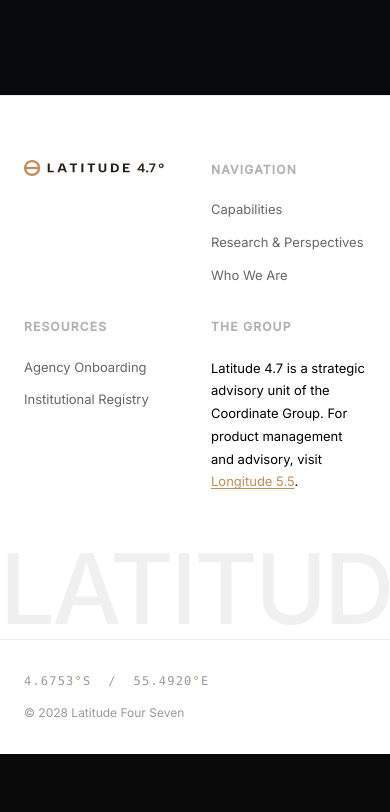
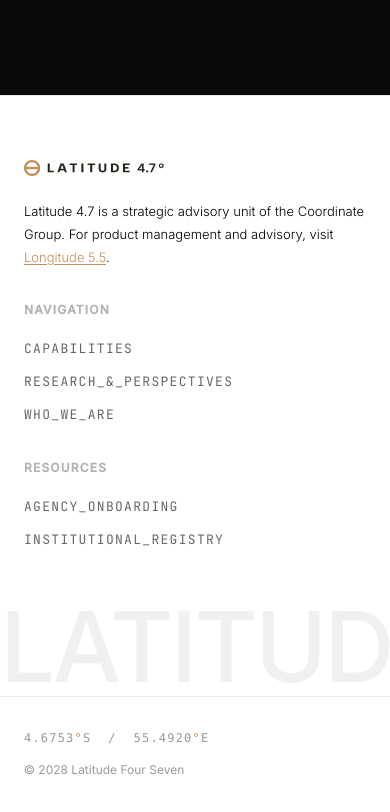
Before and after one commit to coordinategroup/latitude-4-7, a Next.js app: page /sovereign-architecture in a window 390 px wide. Shown: the part 6287-7099 px from the top of the page. Before the commit the page ends 7041 px from the top, so only its background shows below. Built offline with nearby package versions, Linux system fonts and the light colour scheme.

Commit message:
feat: mobile fixes, new card layout, footer updates, research URL rename

```diff
--- a/src/app/research/[slug]/page.tsx
+++ b/src/app/research-and-perspectives/[slug]/page.tsx
@@ -465,7 +465,7 @@ export default async function ArticlePage(
                 {post.relatedContent.map((related) => (
                   <Link
                     key={related._id}
-                    href={`/research/${related.slug.current}`}
+                    href={`/research-and-perspectives/${related.slug.current}`}
                     className="group relative overflow-hidden flex flex-col min-h-[320px] border border-white/[0.06] hover:border-white/[0.12] transition-colors duration-300"
                   >
                     {/* Image */}
--- a/src/app/research/page.tsx
+++ b/src/app/research-and-perspectives/page.tsx
@@ -32,7 +32,7 @@ export default async function ResearchPage() {
       <main className="bg-[#08090A] min-h-screen">
 
         {/* ── Page header ──────────────────────────────────────────────── */}
-        <section className="px-20 md:px-32 pt-24 pb-16 border-b border-white/[0.06]">
+        <section className="px-6 md:px-20 lg:px-32 pt-40 pb-16 border-b border-white/[0.06]">
           <div className="flex flex-col md:flex-row md:items-end md:justify-between gap-6">
             <div className="flex flex-col gap-4">
               <span className="text-[12px] font-semibold uppercase tracking-widest text-[#8a8f98]">
--- a/src/components/Footer.tsx
+++ b/src/components/Footer.tsx
@@ -1,13 +1,15 @@
 import Image from "next/image";
+
+const monoStyle = { fontFamily: "var(--font-jetbrains-mono)" };
 
 export default function Footer() {
   return (
     <footer className="bg-white border-t border-black/[0.08] -mx-[calc((100vw-100%)/2)] px-[calc((100vw-100%)/2)]">
       <div className="px-6 md:px-20 lg:px-32 pt-16 md:pt-32 pb-0">
 
-        <div className="grid grid-cols-2 md:grid-cols-4 gap-8 md:gap-8 pb-12 md:pb-20">
+        <div className="grid grid-cols-1 md:grid-cols-[2fr_1fr_1fr] gap-8 md:gap-16 pb-12 md:pb-20">
 
-          {/* Column 1: Identity */}
+          {/* Column 1: Identity + Group blurb */}
           <div className="flex flex-col gap-6">
             <Image
               src="/images/Logos/Logo_inverted.png"
@@ -16,6 +18,13 @@ export default function Footer() {
               height={40}
               className="object-contain object-left"
             />
+            <p className="text-[13px] font-light text-black leading-[1.75]">
+              Latitude 4.7 is a strategic advisory unit of the Coordinate Group. For product management and advisory, visit{" "}
+              <a href="#" className="text-[#C48C59] hover:text-[#b37a48] transition-colors duration-200 underline underline-offset-2">
+                Longitude 5.5
+              </a>
+              .
+            </p>
           </div>
 
           {/* Column 2: Navigation */}
@@ -24,14 +33,14 @@ export default function Footer() {
               Navigation
             </span>
             <nav className="flex flex-col gap-3">
-              <a href="#" className="text-[13px] text-black/60 hover:text-black transition-colors duration-200">
-                Capabilities
+              <a href="#" className="text-[13px] tracking-widest text-black/60 hover:text-black transition-colors duration-200 uppercase" style={monoStyle}>
+                CAPABILITIES
               </a>
-              <a href="/research" className="text-[13px] text-black/60 hover:text-black transition-colors duration-200">
-                Research &amp; Perspectives
+              <a href="/research-and-perspectives" className="text-[13px] tracking-widest text-black/60 hover:text-black transition-colors duration-200 uppercase" style={monoStyle}>
+                RESEARCH_&amp;_PERSPECTIVES
               </a>
-              <a href="#" className="text-[13px] text-black/60 hover:text-black transition-colors duration-200">
-                Who We Are
+              <a href="/who-we-are" className="text-[13px] tracking-widest text-black/60 hover:text-black transition-colors duration-200 uppercase" style={monoStyle}>
+                WHO_WE_ARE
               </a>
             </nav>
           </div>
@@ -42,27 +51,13 @@ export default function Footer() {
               Resources
             </span>
             <nav className="flex flex-col gap-3">
-              <a href="#" className="text-[13px] text-black/60 hover:text-black transition-colors duration-200">
-                Agency Onboarding
+              <a href="#" className="text-[13px] tracking-widest text-black/60 hover:text-black transition-colors duration-200 uppercase" style={monoStyle}>
+                AGENCY_ONBOARDING
               </a>
-              <a href="#" className="text-[13px] text-black/60 hover:text-black transition-colors duration-200">
-                Institutional Registry
+              <a href="#" className="text-[13px] tracking-widest text-black/60 hover:text-black transition-colors duration-200 uppercase" style={monoStyle}>
+                INSTITUTIONAL_REGISTRY
               </a>
             </nav>
-          </div>
-
-          {/* Column 4: The Group */}
-          <div className="flex flex-col gap-5">
-            <span className="text-[12px] font-semibold uppercase tracking-widest text-black/30">
-              The Group
-            </span>
-            <p className="text-[13px] text-black leading-[1.75]">
-              Latitude 4.7 is a strategic advisory unit of the Coordinate Group. For product management and advisory, visit{" "}
-              <a href="#" className="text-[#C48C59] hover:text-[#b37a48] transition-colors duration-200 underline underline-offset-2">
-                Longitude 5.5
-              </a>
-              .
-            </p>
           </div>
 
         </div>
--- a/src/components/Hero.tsx
+++ b/src/components/Hero.tsx
@@ -141,7 +141,7 @@ function HeroGrid() {
 
 export default function Hero() {
   return (
-    <section className="relative overflow-hidden min-h-screen bg-black">
+    <section className="relative overflow-hidden min-h-[100dvh] bg-black">
 
       {/* Background video */}
       <video
@@ -164,7 +164,7 @@ export default function Hero() {
       <HeroGrid />
 
       {/* Heading + subtext + button — bottom left */}
-      <div className="absolute bottom-0 left-0 flex flex-col items-start px-6 pb-12 md:px-32 md:pb-24">
+      <div className="absolute bottom-0 left-0 flex flex-col items-start px-6 pb-28 md:px-32 md:pb-24">
         <motion.h1
           className="font-medium text-[#F8FAFC] tracking-[-0.02em] text-left text-[26px] md:text-[42px] lg:text-[52px] 3xl:text-[80px] leading-[1.1]"
           variants={fadeUp}
@@ -216,7 +216,7 @@ export default function Hero() {
         custom={0.35}
         initial="hidden"
         animate="visible"
-        className="absolute bottom-12 md:bottom-16 right-0 px-6 md:px-32 flex items-center gap-2.5"
+        className="absolute bottom-28 md:bottom-16 right-0 px-6 md:px-32 flex items-center gap-2.5"
       >
         <span className="flicker w-1.5 h-1.5 rounded-full bg-[#D4B996]/70 shrink-0" />
         <span
--- a/src/components/NewsInsights.tsx
+++ b/src/components/NewsInsights.tsx
@@ -108,7 +108,7 @@ export default function NewsInsights({ articles }: { articles: SpotlightArticle[
                 )}
               </div>
               <Link
-                href={`/research/${article.slug.current}`}
+                href={`/research-and-perspectives/${article.slug.current}`}
                 className="flex items-center gap-2 text-[15px] font-medium text-[#F8FAFC] hover:text-[#F8FAFC]/70 transition-colors w-fit"
               >
                 Read article
--- a/src/components/StrategicContext.tsx
+++ b/src/components/StrategicContext.tsx
@@ -70,11 +70,11 @@ export default function StrategicContext() {
         <div className="px-6 md:px-20 lg:px-32 w-full">
           <div className="grid grid-cols-1 md:grid-cols-[30%_1fr] gap-8 md:gap-20 items-start">
 
-            <h2 className="font-medium text-[#F8FAFC] tracking-[-0.02em] leading-snug self-start mt-0" style={{ fontSize: "clamp(18px, 1.5vw, 26px)" }}>
+            <h2 className="hidden md:block font-medium text-[#F8FAFC] tracking-[-0.02em] leading-snug self-start mt-0" style={{ fontSize: "clamp(18px, 1.5vw, 26px)" }}>
               A step closer to digital independence
             </h2>
 
-            <div className="flex flex-col gap-10" style={{ fontSize: "clamp(18px, 2vw, 54px)", lineHeight: "1.3", maxWidth: "900px" }}>
+            <div className="flex flex-col gap-10" style={{ fontSize: "clamp(28px, 2vw, 54px)", lineHeight: "1.3", maxWidth: "900px" }}>
               <Sentence scrollYProgress={scrollYProgress} start={s0Start} end={s0End}>
                 <span className="font-medium tracking-[-0.02em] text-[#F8FAFC]">
                   Our role is to ensure that national systems, from financial rails to data exchange, are world-class, secure, and remain firmly under local sovereign control.
```
Also changed, not shown: src/components/CaseStudies.tsx (+14 -22 lines), src/components/Header.tsx (+4 -4 lines), src/components/ResearchGrid.tsx (+14 -18 lines).
